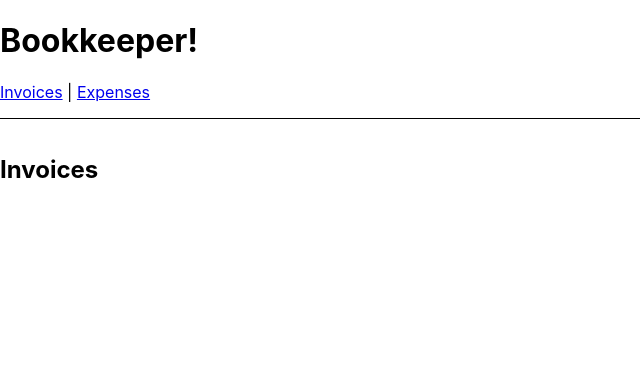
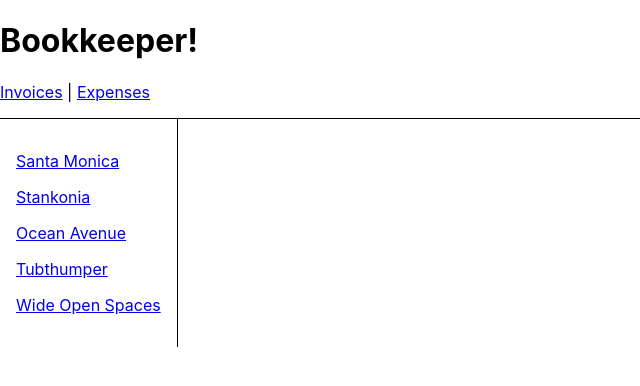
Before and after one commit to alexaunter/router-tutorial, a React (Create React App) app: page /invoices in a window 1280 px wide. Shown: the top 386 px of the page, without its empty margins (0-640 px from the left). Built offline with nearby package versions, Linux system fonts and the light colour scheme.

Commit message:
feat(router): add basing params rendering

```diff
--- /dev/null
+++ b/src/data.js
@@ -0,0 +1,36 @@
+let invoices = [
+  {
+    name: "Santa Monica",
+    number: 1995,
+    amount: "$10,800",
+    due: "12/05/1995"
+  },
+  {
+    name: "Stankonia",
+    number: 2000,
+    amount: "$8,000",
+    due: "10/31/2000"
+  },
+  {
+    name: "Ocean Avenue",
+    number: 2003,
+    amount: "$9,500",
+    due: "07/22/2003"
+  },
+  {
+    name: "Tubthumper",
+    number: 1997,
+    amount: "$14,000",
+    due: "09/01/1997"
+  },
+  {
+    name: "Wide Open Spaces",
+    number: 1998,
+    amount: "$4,600",
+    due: "01/27/2998"
+  }
+];
+
+export function getInvoices() {
+  return invoices;
+}
--- a/src/index.js
+++ b/src/index.js
@@ -9,6 +9,7 @@
 import App from './App';
 import Expenses from "./routes/expenses";
 import Invoices from "./routes/invoices";
+import Invoice from "./routes/invoice";
 import reportWebVitals from './reportWebVitals';
 
 ReactDOM.render(
@@ -17,7 +18,17 @@
       <Routes>
         <Route path="/" element={<App />}>
           <Route path="expenses" element={<Expenses />} />
-          <Route path="invoices" element={<Invoices />} />
+          <Route path="invoices" element={<Invoices />}>
+            <Route path=":invoiceId" element={<Invoice />} />
+          </Route>
+          <Route
+            path="*"
+            element={
+              <main style={{ padding: "1rem" }}>
+                <p>There's nothing here!</p>
+              </main>
+            }
+          />
         </Route>
       </Routes>
     </BrowserRouter>
--- /dev/null
+++ b/src/routes/invoice.jsx
@@ -0,0 +1,6 @@
+import { useParams } from "react-router-dom";
+
+export default function Invoice() {
+  let params = useParams();
+  return <h2>Invoice: {params.invoiceId}</h2>;
+}
--- a/src/routes/invoices.jsx
+++ b/src/routes/invoices.jsx
@@ -1,7 +1,27 @@
+import { Link, Outlet } from "react-router-dom";
+import { getInvoices } from "../data";
+
 export default function Invoices() {
+  let invoices = getInvoices();
   return (
-    <main style={{ padding: "1rem 0" }}>
-      <h2>Invoices</h2>
-    </main>
+    <div style={{ display: "flex" }}>
+      <nav
+        style={{
+          borderRight: "solid 1px",
+          padding: "1rem"
+        }}
+      >
+        {invoices.map(invoice => (
+          <Link
+            style={{ display: "block", margin: "1rem 0" }}
+            to={`/invoices/${invoice.number}`}
+            key={invoice.number}
+          >
+            {invoice.name}
+          </Link>
+        ))}
+      </nav>
+      <Outlet/>
+    </div>
   );
 }
```
